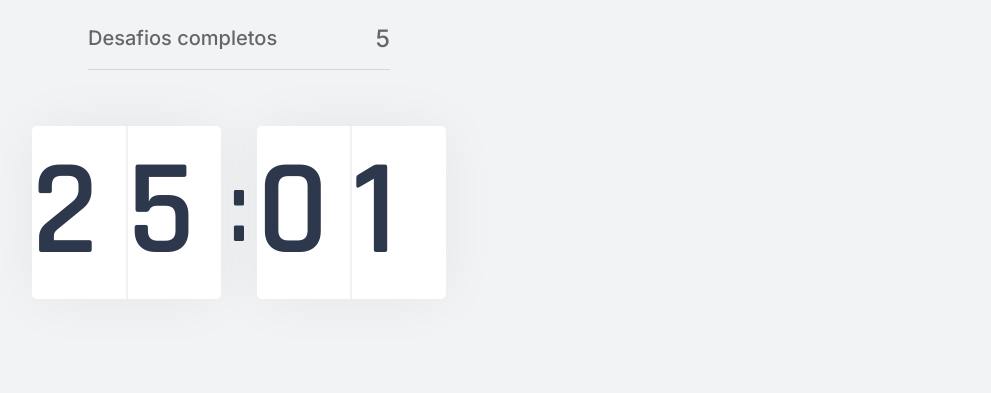
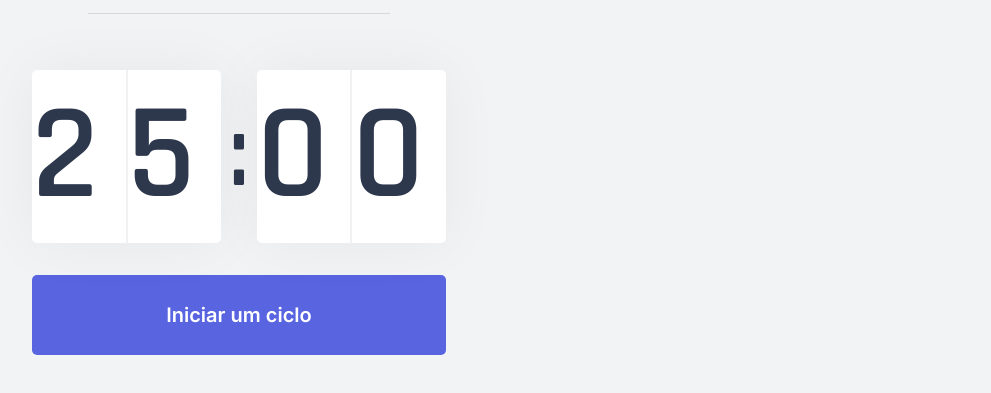
Before and after one commit to edilson-rodrigues/moveit-next, a Next.js app: page / in a window 1280 px wide. Shown: the part 321-714 px from the top of the page, without its empty margins (144-1135 px from the left). Built offline with nearby package versions, Linux system fonts and the light colour scheme.

Commit message:
component countdown init state

```diff
--- a/src/components/Countdown.tsx
+++ b/src/components/Countdown.tsx
@@ -1,16 +1,51 @@
 import styles from '../styles/components/Countdown.module.css';
+import { useEffect, useState } from 'react';
+import { func } from 'prop-types';
 
-const Countdown = () => (
+const Countdown = () => {
+  const [time, setTime] = useState(25 * 60);
+  const [active, setActive] = useState(false);
+
+  const minutes = Math.floor(time / 60);
+  const seconds = time % 60;
+
+  const [minuteLeft, minuteRight] = String(minutes).padStart(2, '0').split('');
+  const [secondLeft, secondRight] = String(seconds).padStart(2, '0').split('');
+
+  function startCountdown() {
+    setActive(true);
+  }
+
+  useEffect(() => {
+
+    if (active && time > 0)
+      setTimeout(() => {
+        setTime(time - 1);
+      }, 1000);
+
+  }, [active, time]);
+
+  return (
+    <div>
       <div className={styles.countdownContainer}>
         <div>
-      <span>2</span>
-      <span>5</span>
+          <span>{minuteLeft}</span>
+          <span>{minuteRight}</span>
         </div>
         <span>:</span>
         <div>
-      <span>0</span>
-      <span>1</span>
+          <span>{secondLeft}</span>
+          <span>{secondRight}</span>
         </div>
       </div>
+      <button
+        type="button"
+        className={styles.countdownButton}
+        onClick={startCountdown}
+      >
+        Iniciar um ciclo
+      </button>
+    </div>
   );
+};
 export default Countdown;
--- a/src/pages/_document.tsx
+++ b/src/pages/_document.tsx
@@ -5,11 +5,11 @@
     return (
       <Html>
         <Head>
+          <link rel="shortcut icon" href="favicon.png" type="image/png" />
           <link rel="preconnect" href="https://fonts.gstatic.com" />
           <link
             href="https://fonts.googleapis.com/css2?family=Inter:wght@400;500;600&family=Rajdhani:wght@600&display=swap"
             rel="stylesheet" />
-          <title>Moveit</title>
         </Head>
         <body>
         <Main />
--- a/src/pages/index.tsx
+++ b/src/pages/index.tsx
@@ -4,10 +4,14 @@
 import styles from '../styles/pages/Home.module.css';
 import CompletedChallenges from '../components/CompletedChallenges';
 import Countdown from '../components/Countdown';
+import Head  from 'next/Head';
 
 export default function Home() {
   return (
     <div className={styles.container}>
+      <Head>
+        <title>Inicio | move.it</title>
+      </Head>
       <ExperienceBar />
 
       <section>
--- a/src/styles/components/Countdown.module.css
+++ b/src/styles/components/Countdown.module.css
@@ -35,3 +35,29 @@
     font-size: 6.25rem;
     margin: 0 0.5rem;
 }
+
+.countdownButton {
+    width: 100%;
+    height: 5rem;
+
+    margin-top: 2rem;
+
+    display: flex;
+    align-items: center;
+    justify-content: center;
+
+    border: 0;
+    border-radius: 5px;
+
+    background: var(--blue);
+    color: var(--white);
+
+    font-size: 1.25rem;
+    font-weight: 600;
+
+    transition: background-color 0.2s;
+}
+
+.countdownButton:hover {
+    background: var(--blue-dark);
+}
```
Lines whose indentation alone changed are shown as unchanged.
